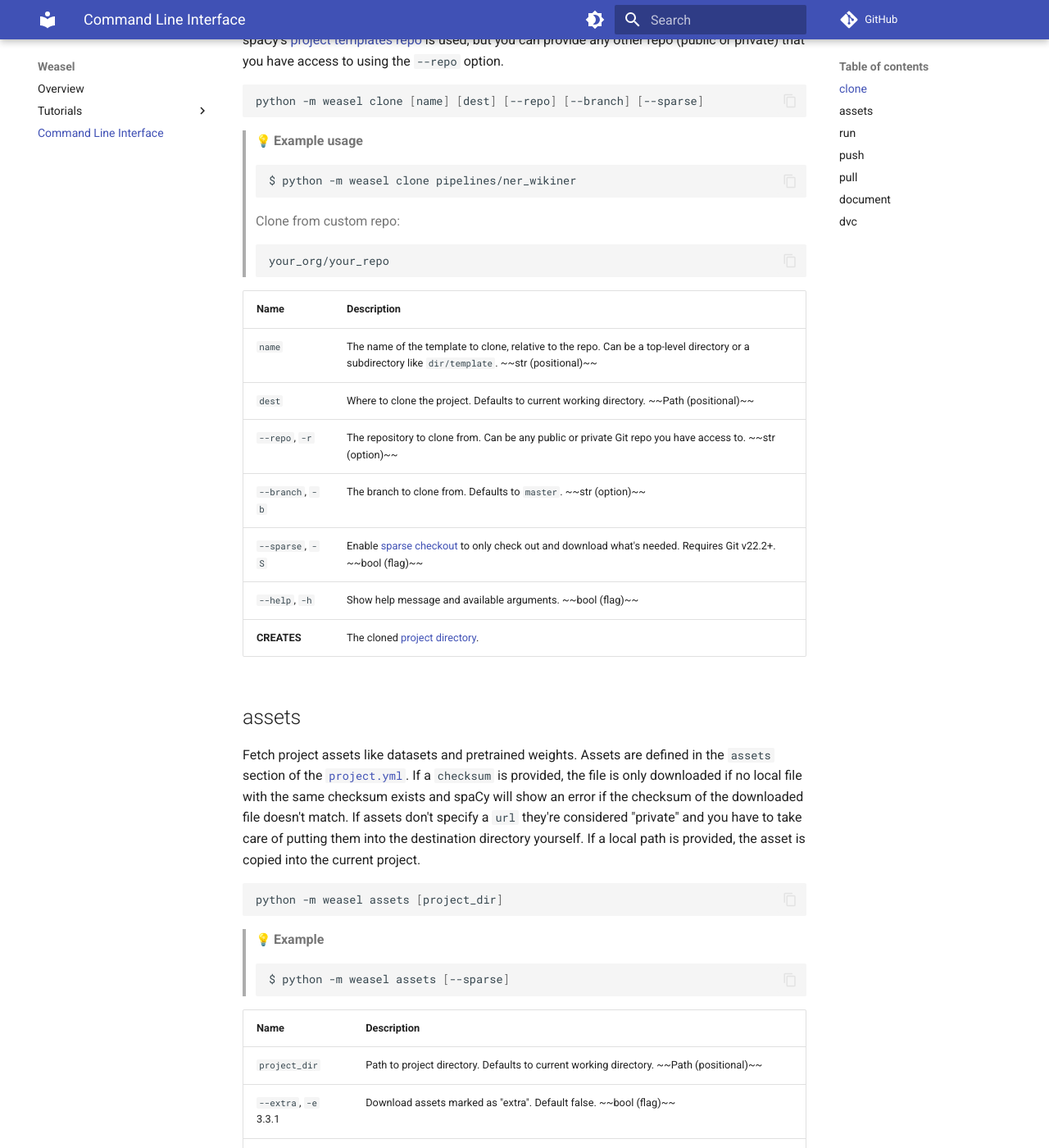
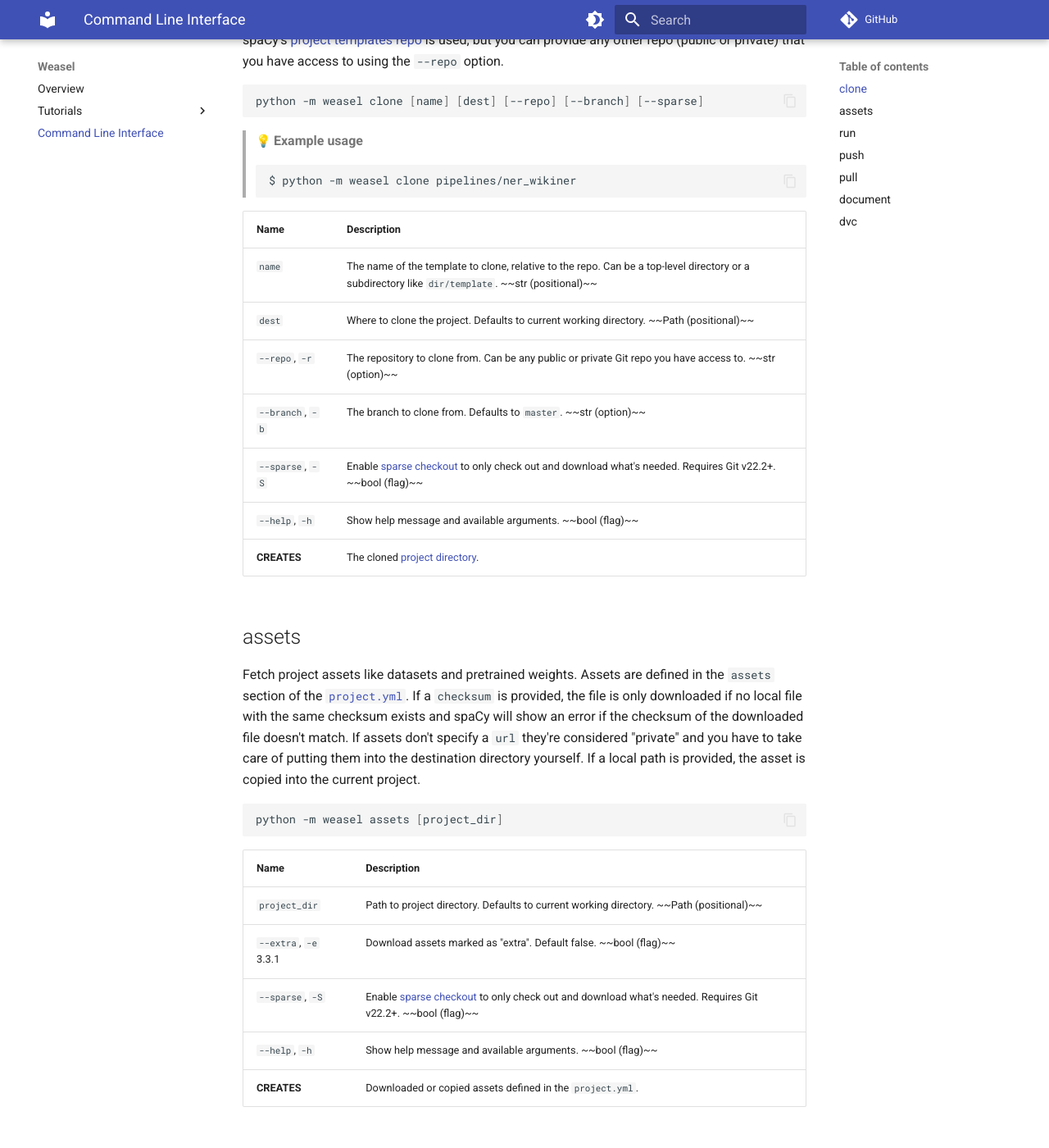
Before and after one commit to explosion/weasel, an MkDocs documentation site: the page built from docs/cli.md, in a window 1280 px wide and 1400 px high, scrolled down 337 px. Shown: the whole window at 82% size. Built offline with MkDocs 1.6.1 and Material for MkDocs 9.7.7, drawn with Linux system fonts in a browser that asks for light colours; emoji names are drawn with the system emoji font; a script that is not in the unit is left out; comment, search, counter and statistics services are not loaded; some of the changed text lies outside the part shown.

Commit message:
docs: clean CLI links

````diff
--- a/docs/cli.md
+++ b/docs/cli.md
@@ -22,12 +22,6 @@
 > ```bash
 > $ python -m weasel clone pipelines/ner_wikiner
 > ```
->
-> Clone from custom repo:
->
-> ```bash
-> your_org/your_repo
-> ```
 
 | Name             | Description                                                                                                                                               |
 | ---------------- | --------------------------------------------------------------------------------------------------------------------------------------------------------- |
@@ -37,12 +31,12 @@
 | `--branch`, `-b` | The branch to clone from. Defaults to `master`. ~~str (option)~~                                                                                          |
 | `--sparse`, `-S` | Enable [sparse checkout](https://git-scm.com/docs/git-sparse-checkout) to only check out and download what's needed. Requires Git v22.2+. ~~bool (flag)~~ |
 | `--help`, `-h`   | Show help message and available arguments. ~~bool (flag)~~                                                                                                |
-| **CREATES**      | The cloned [project directory](tutorial/directory-and-assets.md#project-files).                                                                                            |
+| **CREATES**      | The cloned [project directory](tutorial/directory-and-assets.md).                                                                                         |
 
 ## assets
 
 Fetch project assets like datasets and pretrained weights. Assets are defined in
-the `assets` section of the [`project.yml`](/usage/projects#project-yml). If a
+the `assets` section of the [`project.yml`](tutorial/directory-and-assets.md#project-yml). If a
 `checksum` is provided, the file is only downloaded if no local file with the
 same checksum exists and spaCy will show an error if the checksum of the
 downloaded file doesn't match. If assets don't specify a `url` they're
@@ -53,12 +47,6 @@
 ```bash
 python -m weasel assets [project_dir]
 ```
-
-> :bulb: **Example**
->
-> ```bash
-> $ python -m weasel assets [--sparse]
-> ```
 
 | Name                                           | Description                                                                                                                                               |
 | ---------------------------------------------- | --------------------------------------------------------------------------------------------------------------------------------------------------------- |
@@ -71,21 +59,15 @@
 ## run
 
 Run a named command or workflow defined in the
-[`project.yml`](/usage/projects#project-yml). If a workflow name is specified,
+[`project.yml`](tutorial/directory-and-assets.md#project-yml). If a workflow name is specified,
 all commands in the workflow are run, in order. If commands define
-[dependencies or outputs](/usage/projects#deps-outputs), they will only be
+[dependencies or outputs](tutorial/directory-and-assets.md#dependencies-and-outputs), they will only be
 re-run if state has changed. For example, if the input dataset changes, a
 preprocessing command that depends on those files will be re-run.
 
 ```bash
 python -m weasel run [subcommand] [project_dir] [--force] [--dry]
 ```
-
-> :bulb: **Example**
->
-> ```bash
-> $ python -m weasel run train
-> ```
 
 | Name            | Description                                                                             |
 | --------------- | --------------------------------------------------------------------------------------- |
@@ -108,7 +90,7 @@
 obsolete files is left up to you.
 
 Remotes can be defined in the `remotes` section of the
-[`project.yml`](/usage/projects#project-yml). Under the hood, spaCy uses
+[`project.yml`](tutorial/directory-and-assets.md#project-yml). Under the hood, spaCy uses
 [`Pathy`](https://github.com/justindujardin/pathy) to communicate with the
 remote storages, so you can use any protocol that `Pathy` supports, including
 [S3](https://aws.amazon.com/s3/),
@@ -152,7 +134,7 @@
 result.
 
 Remotes can be defined in the `remotes` section of the
-[`project.yml`](/usage/projects#project-yml). Under the hood, spaCy uses
+[`project.yml`](tutorial/directory-and-assets.md#project-yml). Under the hood, spaCy uses
 [`Pathy`](https://github.com/justindujardin/pathy) to communicate with the
 remote storages, so you can use any protocol that `Pathy` supports, including
 [S3](https://aws.amazon.com/s3/),
@@ -185,7 +167,7 @@
 ## document
 
 Auto-generate a pretty Markdown-formatted `README` for your project, based on
-its [`project.yml`](/usage/projects#project-yml). Will create sections that
+its [`project.yml`](tutorial/directory-and-assets.md#project-yml). Will create sections that
 document the available commands, workflows and assets. The auto-generated
 content will be placed between two hidden markers, so you can add your own
 custom content before or after the auto-generated documentation. When you re-run
@@ -219,10 +199,10 @@
 [`dvc run`](https://dvc.org/doc/command-reference/run) with `--no-exec` under
 the hood to generate the `dvc.yaml`. A DVC project can only define one pipeline,
 so you need to specify one workflow defined in the
-[`project.yml`](/usage/projects#project-yml). If no workflow is specified, the
+[`project.yml`](tutorial/directory-and-assets.md#project-yml). If no workflow is specified, the
 first defined workflow is used. The DVC config will only be updated if the
 `project.yml` changed. For details, see the
-[DVC integration](/usage/projects#dvc) docs.
+[DVC integration](tutorial/integrations.md#data-version-control-dvc) docs.
 
 > **Warning**
 >
````
Also changed, not shown: other parts of docs/cli.md (+2 -4 lines).
